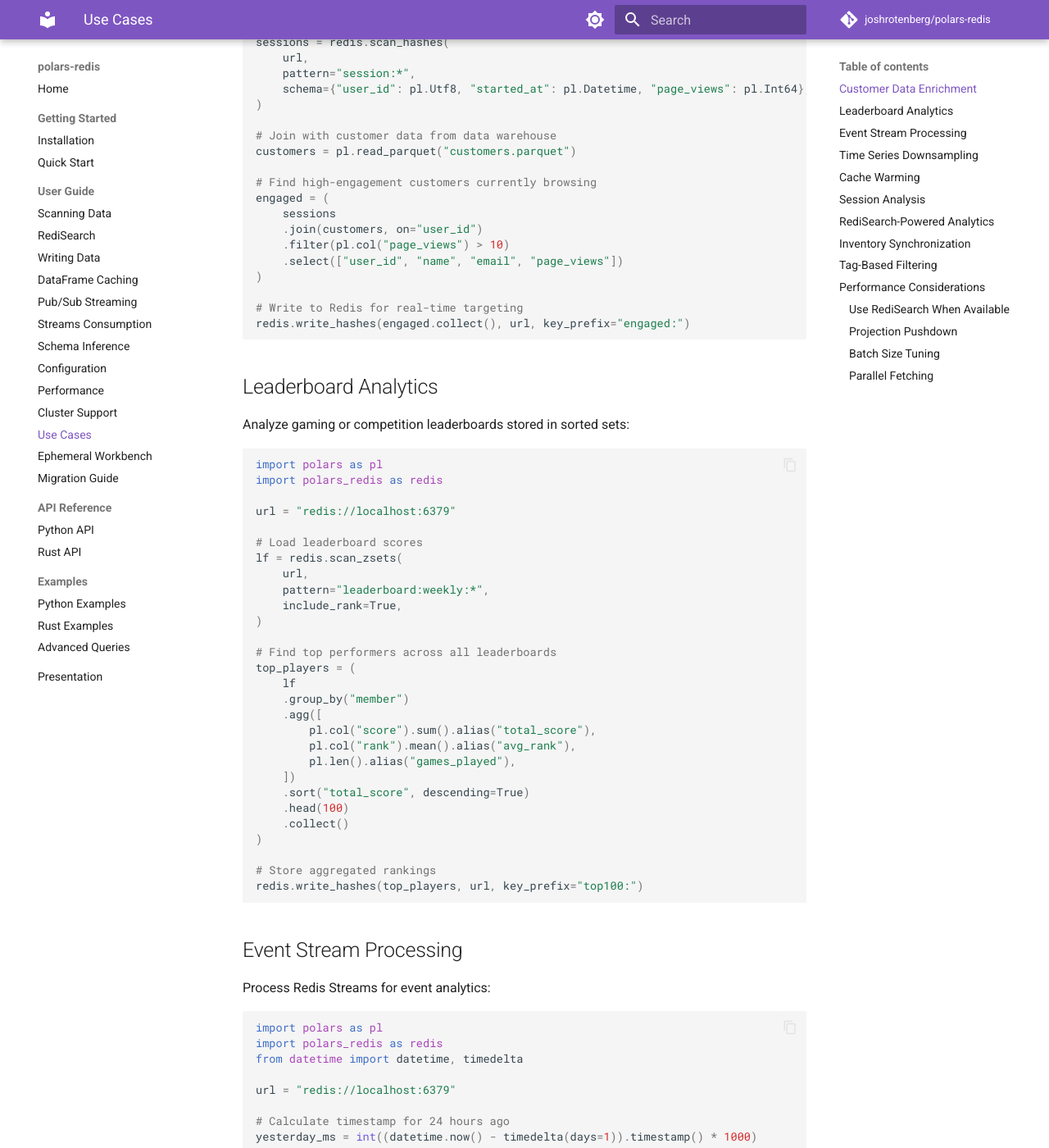
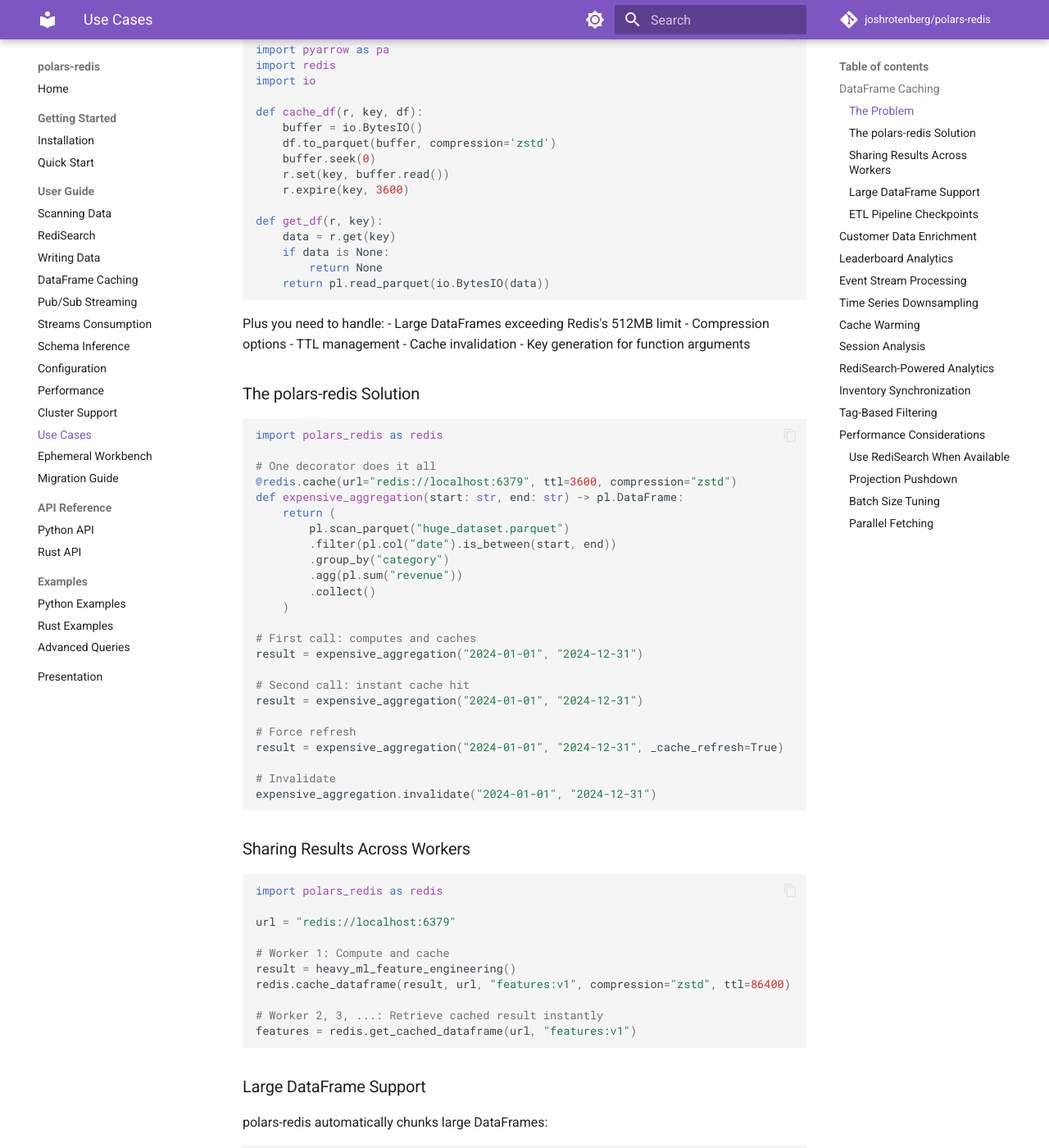
Before and after one commit to joshrotenberg/polars-redis, an MkDocs documentation site: the page built from docs/guide/use-cases.md, in a window 1280 px wide and 1400 px high, scrolled down 446 px. Shown: the whole window at 82% size. Built offline with MkDocs 1.6.1 and Material for MkDocs 9.7.7, drawn with Linux system fonts in a browser that asks for light colours; comment, search, counter and statistics services are not loaded; some of the changed text lies outside the part shown.

Commit message:
docs: highlight DataFrame caching advantages (#129)
- Add DataFrame caching and streaming to features list on homepage
- Add caching example section to homepage with decorator usage
- Add 'Why polars-redis for caching?' comparison section
- Add comprehensive DataFrame Caching use case with problem/solution format
- Show comparison vs manual PyArrow/pickle serialization approach
- Document auto-chunking, worker sharing, and ETL checkpoint patterns

````diff
--- a/docs/guide/use-cases.md
+++ b/docs/guide/use-cases.md
@@ -3,6 +3,118 @@
 polars-redis shines in scenarios where Redis holds data that needs analytical
 processing, enrichment, or transformation. Here are common patterns and
 examples.
+
+## DataFrame Caching
+
+Cache expensive computations in Redis without manual serialization boilerplate.
+
+### The Problem
+
+Caching DataFrames in Redis traditionally requires manual work:
+
+```python
+# The old way - lots of boilerplate
+import pyarrow as pa
+import redis
+import io
+
+def cache_df(r, key, df):
+    buffer = io.BytesIO()
+    df.to_parquet(buffer, compression='zstd')
+    buffer.seek(0)
+    r.set(key, buffer.read())
+    r.expire(key, 3600)
+
+def get_df(r, key):
+    data = r.get(key)
+    if data is None:
+        return None
+    return pl.read_parquet(io.BytesIO(data))
+```
+
+Plus you need to handle:
+- Large DataFrames exceeding Redis's 512MB limit
+- Compression options
+- TTL management
+- Cache invalidation
+- Key generation for function arguments
+
+### The polars-redis Solution
+
+```python
+import polars_redis as redis
+
+# One decorator does it all
+@redis.cache(url="redis://localhost:6379", ttl=3600, compression="zstd")
+def expensive_aggregation(start: str, end: str) -> pl.DataFrame:
+    return (
+        pl.scan_parquet("huge_dataset.parquet")
+        .filter(pl.col("date").is_between(start, end))
+        .group_by("category")
+        .agg(pl.sum("revenue"))
+        .collect()
+    )
+
+# First call: computes and caches
+result = expensive_aggregation("2024-01-01", "2024-12-31")
+
+# Second call: instant cache hit
+result = expensive_aggregation("2024-01-01", "2024-12-31")
+
+# Force refresh
+result = expensive_aggregation("2024-01-01", "2024-12-31", _cache_refresh=True)
+
+# Invalidate
+expensive_aggregation.invalidate("2024-01-01", "2024-12-31")
+```
+
+### Sharing Results Across Workers
+
+```python
+import polars_redis as redis
+
+url = "redis://localhost:6379"
+
+# Worker 1: Compute and cache
+result = heavy_ml_feature_engineering()
+redis.cache_dataframe(result, url, "features:v1", compression="zstd", ttl=86400)
+
+# Worker 2, 3, ...: Retrieve cached result instantly
+features = redis.get_cached_dataframe(url, "features:v1")
+```
+
+### Large DataFrame Support
+
+polars-redis automatically chunks large DataFrames:
+
+```python
+# 2GB DataFrame? No problem - auto-chunked across multiple keys
+redis.cache_dataframe(huge_df, url, "big_result", chunk_size_mb=100)
+
+# Retrieval reassembles automatically
+df = redis.get_cached_dataframe(url, "big_result")
+```
+
+### ETL Pipeline Checkpoints
+
+```python
+import polars_redis as redis
+
+url = "redis://localhost:6379"
+
+# Stage 1
+raw = extract_from_source()
+redis.cache_dataframe(raw, url, "etl:stage1", ttl=7200)
+
+# Stage 2 (can run separately, even on different machine)
+stage1 = redis.get_cached_dataframe(url, "etl:stage1")
+transformed = transform(stage1)
+redis.cache_dataframe(transformed, url, "etl:stage2", ttl=7200)
+
+# Stage 3
+final = redis.get_cached_dataframe(url, "etl:stage2")
+load_to_warehouse(final)
+```
 
 ## Customer Data Enrichment
 
````
Also changed, not shown: docs/index.md (+47 -0 lines).
